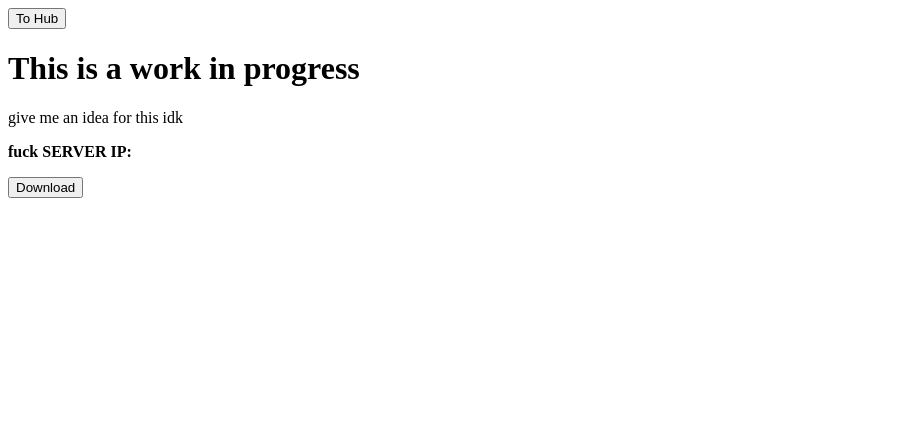
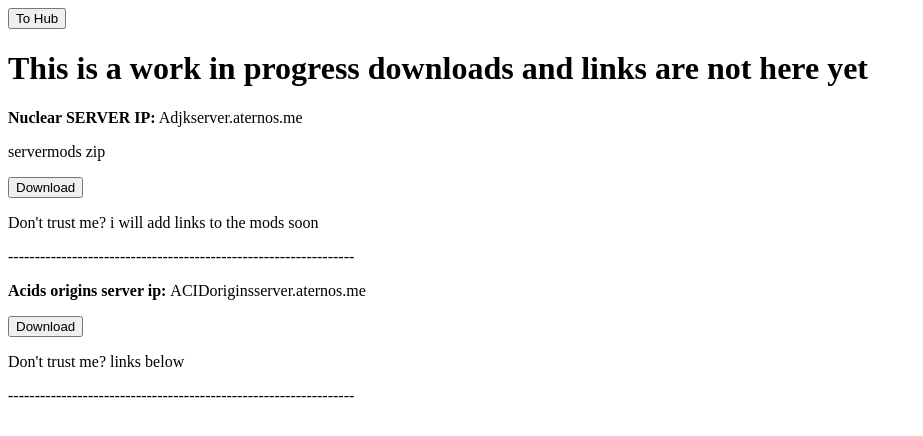
Before and after one commit to ANOMALY00/08B, a plain HTML site: page page2.html in a window 1280 px wide. Shown: the whole page, without its empty margins (0-923 px from the left). Drawn offline with Linux system fonts and the light colour scheme.

Commit message:
Update page2.html

```diff
--- a/page2.html
+++ b/page2.html
@@ -8,12 +8,27 @@
     <input type="button" onclick="window.location.href='https://anomaly00.github.io/08B/';" value="To Hub" />
   </form>
 
- <h1> This is a work in progress </h1>
+ <h1> This is a work in progress downloads and links are not here yet </h1>
 
-  <p> give me an idea for this idk </p>
+  <p> <b> Nuclear SERVER IP:</b> Adjkserver.aternos.me </p>
 
-  <p> <b> fuck SERVER IP: </b> </p>
+  <p>  servermods zip </p>
 
-      <a href="fuck.zip" download="GFG">
+      <a href="nuke.zip" download="nuke">
     <button type="button">Download</button>
     </a>
+
+  <p> Don't trust me? i will add links to the mods soon </p>
+
+
+  <p> ----------------------------------------------------------------- </p>
+
+  <p> <b> Acids origins server ip: </b> ACIDoriginsserver.aternos.me </p>
+
+  <a href="orgins.zip" download="origins">
+    <button type="button">Download</button>
+    </a>
+  <p> Don't trust me? links below </p>
+
+
+  <p> ----------------------------------------------------------------- </p>
```
